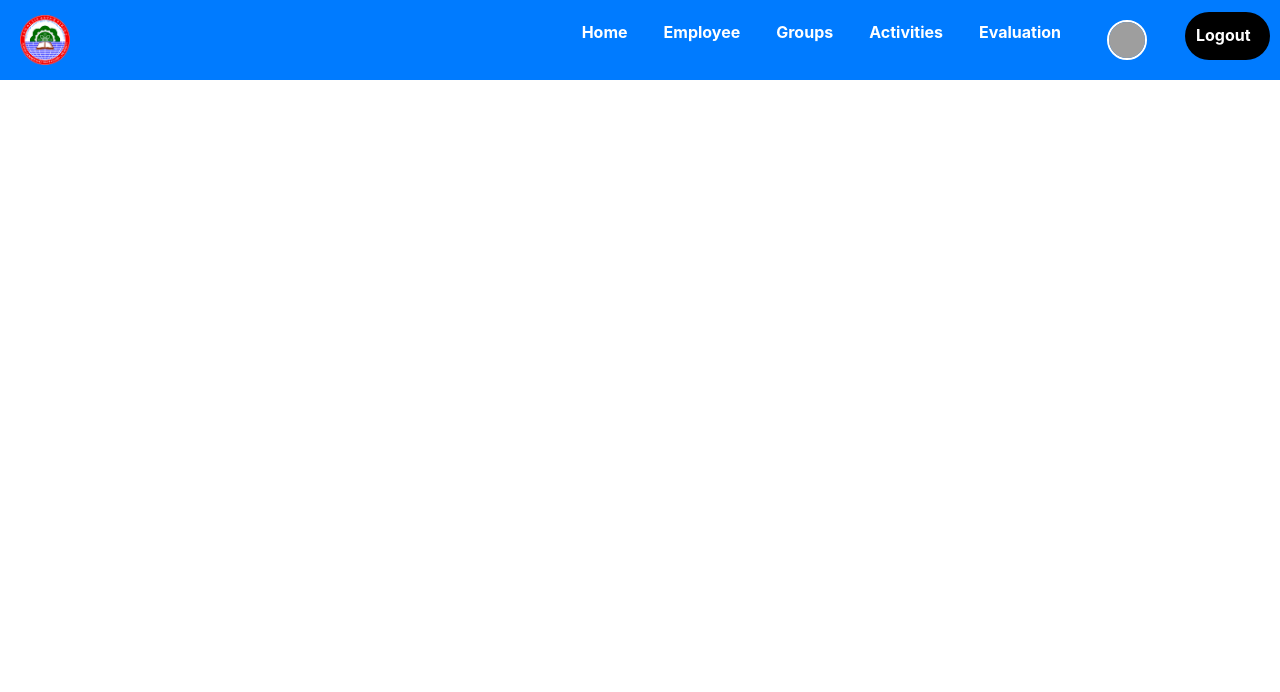
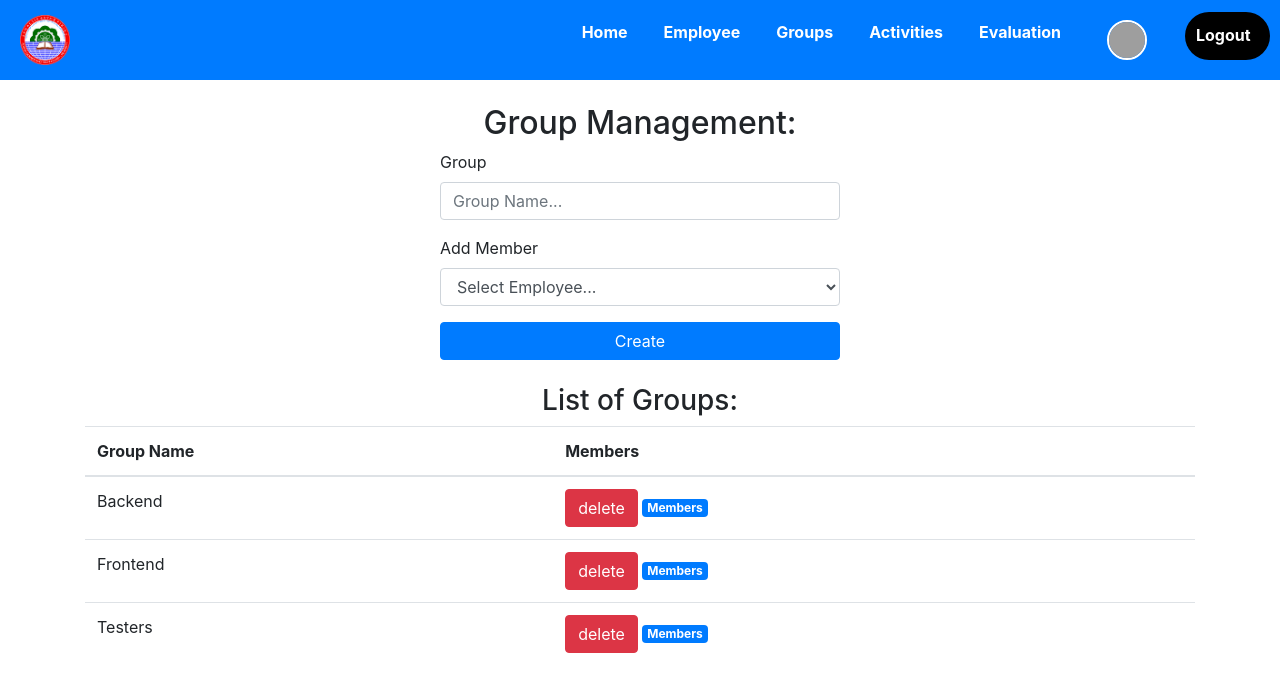
Before and after one commit to matthias22m/Performance-evaluation-system, a Django app: page /groups/ in a window 1280 px wide. Shown: the top 692 px of the page. Run offline with Django 5.2, Linux system fonts and the light colour scheme; some libraries are stand-ins or nearby versions; grey boxes are pictures that could not be loaded.

Commit message:
group page

```diff
--- a/Core/templates/Core/employee.html
+++ b/Core/templates/Core/employee.html
@@ -69,9 +69,11 @@
             var jobCategory = document.getElementById('jobCategory').value.trim();
             var evaluationResult = document.getElementById('evaluationResult').value.trim();
             var sex = document.querySelector('input[name="sex"]:checked');
-            var emailPattern = /^[^\s@]+@[^\s@]+\.[^\s@]+$/;
+
+            var emailPattern = /^[a-zA-Z0-9._%+-]+@[a-zA-Z0-9.-]+\.[a-zA-Z]{2,}$/;
             var phonePattern = /^\+\d+$/;
             var numberPattern = /^\d+$/;
+
             if (name === "") {
                 alert("Please enter a name.");
                 return;
@@ -108,6 +110,7 @@
                 alert("Please select the sex.");
                 return;
             }
+
             alert("Form submitted successfully!");
         });
     </script>
--- a/Core/templates/Core/groups.html
+++ b/Core/templates/Core/groups.html
@@ -3,17 +3,75 @@
 <html lang="en">
 <head>
     <meta charset="UTF-8">
-     <meta name="viewport" content="width=device-width, initial-scale=1.0">
-     <title>Groups</title>
-     <link rel="stylesheet" href="{% static 'css/style.css' %}">
-     <link rel="stylesheet" href="https://stackpath.bootstrapcdn.com/bootstrap/4.5.2/css/bootstrap.min.css">
-
+    <meta name="viewport" content="width=device-width, initial-scale=1.0">
+    <title>Groups</title>
+    <link rel="stylesheet" href="{% static 'css/style.css' %}">
+    <link rel="stylesheet" href="https://stackpath.bootstrapcdn.com/bootstrap/4.5.2/css/bootstrap.min.css">
+    <style>
+        .form-container {
+            max-width: 400px; /* Adjust width as needed */
+            margin: 0 auto; /* Center the form */
+        }
+    </style>
 </head>
 
 <body>
 
 {% include 'core/navbar.html' %}
 
+<div class="container mt-4">
+    <h2 class="text-center">Group Management:</h2>
+    <div class="form-container">
+        <form>
+            <div class="form-group">
+                <label for="groupName">Group</label>
+                <input type="text" class="form-control" id="groupName" placeholder="Group Name...">
+            </div>
+            <div class="form-group">
+                <label for="memberSelect">Add Member</label>
+                <select class="form-control" id="memberSelect">
+                    <option>Select Employee...</option>
+                    <option>Select Employee...</option>
+
+                </select>
+            </div>
+            <button type="submit" class="btn btn-primary btn-block">Create</button>
+        </form>
+    </div>
+
+    <h3 class="mt-4 text-center">List of Groups:</h3>
+    <table class="table">
+        <thead>
+            <tr>
+                <th>Group Name</th>
+                <th>Members</th>
+            </tr>
+        </thead>
+        <tbody>
+            <tr>
+                <td>Backend</td>
+                <td>
+                    <button class="btn btn-danger">delete</button>
+                    <span class="badge badge-primary">Members</span>
+                </td>
+            </tr>
+            <tr>
+                <td>Frontend</td>
+                <td>
+                    <button class="btn btn-danger">delete</button>
+                    <span class="badge badge-primary">Members</span>
+                </td>
+            </tr>
+            <tr>
+                <td>Testers</td>
+                <td>
+                    <button class="btn btn-danger">delete</button>
+                    <span class="badge badge-primary">Members</span>
+                </td>
+            </tr>
+        </tbody>
+    </table>
+</div>
+
 </body>
-
 </html>
```
